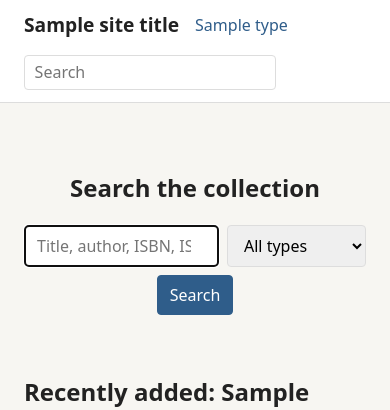
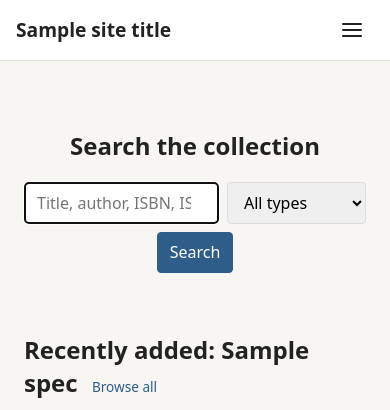
Before and after one commit to charabaruk/biblioteq-web, a Python web app: template app/templates/index.html in a window 390 px wide. Shown: the top 410 px of the page. Run offline with Jinja, Linux system fonts and the light colour scheme; the template is opened without the code that fills it: most values are stand-ins (such as "Sample title", 1, 10 or a date in 2020).

Commit message:
feat(header): add responsive mobile navigation flyout
Use a sticky, touch-friendly flyout through tablet widths while preserving the desktop header.

Validation: 246 tests and 36 accessibility tests passed; Ruff and djlint passed.

Assisted-by: GitHub Copilot

```diff
--- a/app/templates/base.html
+++ b/app/templates/base.html
@@ -5,18 +5,25 @@
   <meta name="viewport" content="width=device-width, initial-scale=1">
   <title>{% block title %}{{ site_title }}{% endblock %}</title>
   <link rel="stylesheet" href="{{ base }}/static/style.css">
+  <script src="{{ base }}/static/header.js" defer></script>
   <link rel="icon" href="{{ base }}/static/favicon.ico" type="image/x-icon">
   <link rel="apple-touch-icon" href="{{ base }}/static/apple-touch-icon.png">
 </head>
 <body>
 <header class="site-header">
   <a class="brand" href="{{ base }}/">{{ site_title }}</a>
+  <details class="header-menu" open>
+    <summary class="menu-toggle" aria-label="{{ _('Menu') }}">
+      <img class="menu-icon" src="{{ base }}/static/menu.svg" alt="" aria-hidden="true">
+    </summary>
+    <div class="menu-panel">
       <nav>
         {% for t in types %}<a href="{{ base }}/browse/{{ t.key }}">{{ t.label_plural }}</a>{% endfor %}
       </nav>
       <form action="{{ base }}/search" method="get" class="search-mini" role="search">
         <input type="search" name="q" placeholder="{{ pgettext('placeholder', 'Search') }}" aria-label="{{ pgettext('aria-label', 'Search') }}" value="{{ q or '' }}">
       </form>
+      <a class="search-page-link" href="{{ base }}/search">{{ pgettext('aria-label', 'Search') }}</a>
       {% if languages|length > 1 %}
       <form action="{{ base }}/language" method="get" class="language-select">
         <input type="hidden" name="next" value="{{ base }}{{ request.scope.path }}{% if request.url.query %}?{{ request.url.query }}{% endif %}">
@@ -27,6 +34,8 @@
         <button type="submit">{{ _('Apply') }}</button>
       </form>
       {% endif %}
+    </div>
+  </details>
 </header>
 <main>
 {% block content %}{% endblock %}
--- /dev/null
+++ b/static/header.js
@@ -0,0 +1,22 @@
+(function () {
+  var menu = document.querySelector(".header-menu");
+  if (!menu) return;
+  var mobile = window.matchMedia("(max-width: 900px)");
+
+  function updateMenu() {
+    menu.open = !mobile.matches;
+  }
+
+  updateMenu();
+  mobile.addEventListener("change", updateMenu);
+
+  document.addEventListener("keydown", function (event) {
+    if (!mobile.matches || event.key !== "Escape" || !menu.open) return;
+    menu.open = false;
+    menu.querySelector("summary").focus();
+  });
+
+  document.addEventListener("click", function (event) {
+    if (mobile.matches && menu.open && !menu.contains(event.target)) menu.open = false;
+  });
+})();
--- a/static/style.css
+++ b/static/style.css
@@ -28,10 +28,15 @@ a:hover { text-decoration: underline; }
   padding: 0.75rem 1.5rem;
   background: var(--card);
   border-bottom: 1px solid var(--border);
+  position: relative;
 }
 .brand { font-weight: 700; font-size: 1.2rem; color: var(--fg); }
+.header-menu { flex: 1; min-width: 0; }
+.menu-toggle { display: none; }
+.menu-panel { display: flex; align-items: center; gap: 1rem; }
 .site-header nav { display: flex; flex-wrap: wrap; gap: 0.75rem; flex: 1; }
 .search-mini input { padding: 0.35rem 0.6rem; }
+.search-page-link { display: none; }
 .language-select { display: flex; flex-wrap: wrap; align-items: center; gap: 0.35rem; }
 .language-select select { max-width: 9rem; }
 
@@ -91,6 +96,49 @@ dd { margin: 0; white-space: pre-wrap; }
 .tabs-ready .tab-title { display: none; }
 .tab-panel[hidden] { display: none; }
 
-@media (max-width: 640px) {
+@media (max-width: 900px) {
+  .site-header { position: sticky; top: 0; z-index: 2; gap: 0.75rem; padding: 0.5rem 1rem; }
+  .header-menu { flex: 0 0 auto; margin-left: auto; }
+  .menu-toggle {
+    display: flex;
+    align-items: center;
+    justify-content: center;
+    width: 44px;
+    min-height: 44px;
+    padding: 0;
+    cursor: pointer;
+    list-style: none;
+  }
+  .menu-toggle::-webkit-details-marker { display: none; }
+  .menu-icon { display: block; width: 24px; height: 24px; }
+  .menu-panel {
+    position: absolute;
+    z-index: 1;
+    top: 100%;
+    right: 0;
+    left: 0;
+    display: grid;
+    max-height: calc(100vh - 4rem);
+    max-height: calc(100dvh - 4rem);
+    overflow-y: auto;
+    overscroll-behavior: contain;
+    gap: 1rem;
+    padding: 1rem;
+    background: var(--card);
+    border-bottom: 1px solid var(--border);
+    box-shadow: 0 4px 8px rgb(0 0 0 / 12%);
+  }
+  .header-menu:not([open]) > .menu-panel { display: none; }
+  .site-header nav { flex-direction: column; align-items: flex-start; gap: 0.25rem; }
+  .site-header nav a { display: flex; align-items: center; min-height: 44px; }
+  .search-mini { display: none; }
+  .search-page-link {
+    display: flex;
+    align-items: center;
+    min-height: 44px;
+    padding-top: 0.75rem;
+    border-top: 1px solid var(--border);
+  }
+  .language-select { align-items: center; }
   .detail { grid-template-columns: 1fr; }
 }
```
Also changed, not shown: tests/a11y/test_behaviour.py (+148 -0 lines), static/menu.svg (added), 1 other file. Lines whose indentation alone changed are shown as unchanged.
